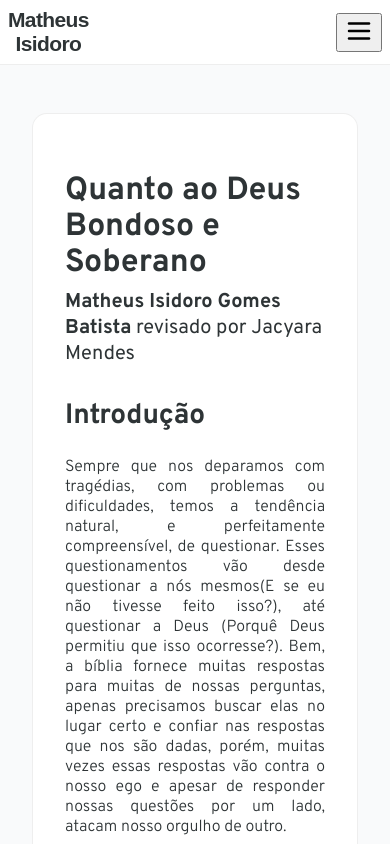
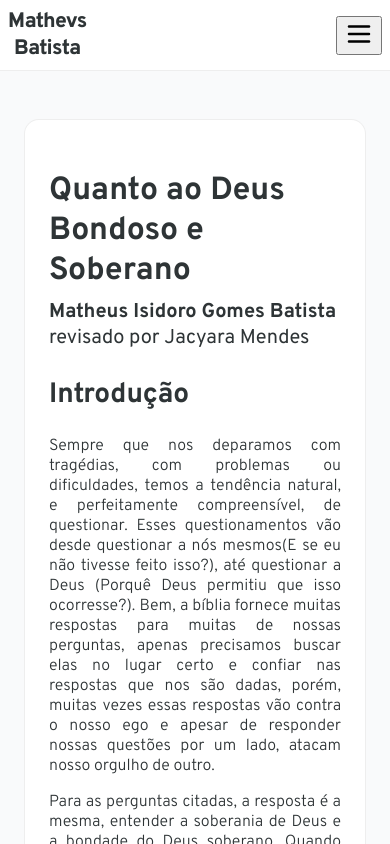
Before and after one commit to MathevsBatista/matheusisidoro, a plain HTML site: page articles/quanto-ao-deus-bondoso-e-soberano.html in a window 390 px wide. Shown: the top 844 px of the page. Drawn offline with Linux system fonts and the light colour scheme; a web font is replaced by a local one.

Commit message:
Change articles style for better reading

```diff
--- /dev/null
+++ b/articles/articles.css
@@ -0,0 +1,5 @@
+main {
+    flex-direction: column;
+    align-items: center;
+    justify-content: normal;
+}
--- a/articles/quanto-ao-deus-bondoso-e-soberano.html
+++ b/articles/quanto-ao-deus-bondoso-e-soberano.html
@@ -6,6 +6,7 @@
         <meta charset="UTF-8">
         <meta http-equiv="cache-control" content="no-cache">
         <link rel="stylesheet" href="../style.css">
+        <link rel="stylesheet" href="articles.css">
         <meta name="date" content='2023-07-10'>
         <title>Quanto ao Deus Bondoso e Soberano</title>
         <meta name="viewport" content="width=device-width, initial-scale=1.0">
@@ -18,7 +19,7 @@
         <header>
             <div class="topbar">
                 <div class="logo">
-                    <a href="../index.html">Matheus<br>Isidoro</a>
+                    <a href="../index.html">Mathevs<br>Batista</a>
                 </div>
 
                 <nav>
@@ -28,7 +29,7 @@
 
                     <ul class="nav-menu">
                         <div class="logo">
-                            <a href="index.html">Matheus<br>Isidoro</a>
+                            <a href="index.html">Mathevs<br>Batista</a>
                         </div>
 
                         <li class="nav-item"><a href="">Escritos</a></li>
--- a/style.css
+++ b/style.css
@@ -96,20 +96,6 @@
     font-style: italic;
 }
 
-@font-face {
-    font-family: 'overpass';
-    src: url('fonts/Overpass-Heavy.woff2') format('woff2');
-    font-weight: 900;
-    font-style: normal;
-}
-
-@font-face {
-    font-family: 'overpass';
-    src: url('fonts/Overpass-HeavyItalic.woff2') format('woff2');
-    font-weight: 900;
-    font-style: italic;
-}
-
 body {
     display: flex;
     flex-direction: column;
@@ -162,10 +148,6 @@ nav {
     display: flex;
 }
 
-nav button {
-
-}
-
 .burger-container {
     display: none;
 }
@@ -196,10 +178,12 @@ main {
     margin: 2rem;
     margin-top: 3rem;
     margin-bottom: 3rem;
+    height: 100vh;
 }
 
 article {
     max-width: 650px;
+    box-sizing: border-box;
     border: 0.01rem solid rgba(91, 91, 92, 0.10);
     background-color: #ffffff;
     padding: 2rem;
@@ -207,20 +191,24 @@ article {
 }
 
 h1 {
-    margin-bottom: 0.5rem;
     font-size: 2rem;
-    line-height: 2.25rem;
 }
 
 h2 {
     font-size: 1.75rem;
-    padding-top: 0.3rem;
 }
 
 h4 {
-    margin-top: 0.5rem;
     font-size: 1.25rem;
     font-weight: 500;
+}
+
+article h1 {
+    margin-block-end: 0.5rem;
+}
+
+article h4 {
+    margin-block-start: 0.5rem;
 }
 
 p {
@@ -337,6 +325,20 @@ header, footer {
 }
 
 @media (max-width: 640px) {
+    article {
+        padding: 1.5rem;
+    }
+
+    main {
+        margin-left: 1.5rem;
+        margin-right: 1.5rem;
+    }
+
+    blockquote {
+        margin-inline-start: 1.5rem;
+        margin-inline-end: 1.5rem;
+    }
+
     .topbar {
         padding-left: 0.5rem;
         padding-right: 0.5rem;
```
Also changed, not shown: index.html (+5 -5 lines).
